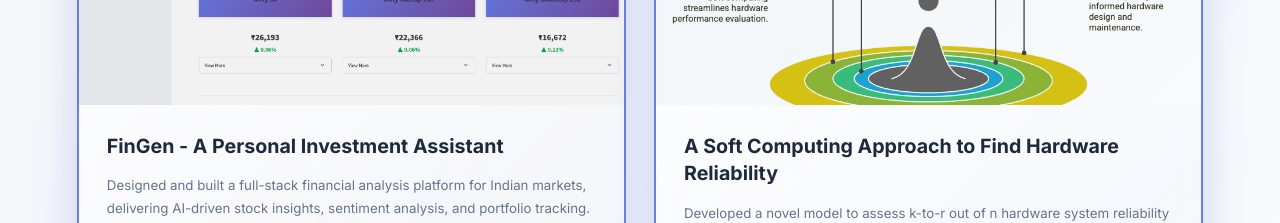
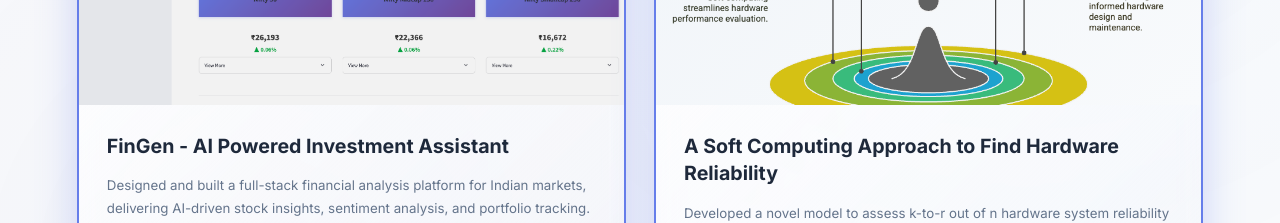
Before and after one commit to Manoj4689/personal-portfolio, a React (Create React App) app: page / in a window 1280 px wide. Shown: the part 6160-6383 px from the top of the page. Built offline with nearby package versions, Linux system fonts and the light colour scheme; no server answers.

Commit message:
Modified FinGen Description

```diff
--- a/src/components/Projects.js
+++ b/src/components/Projects.js
@@ -7,7 +7,7 @@
   const projects = [
     {
       id: 1,
-      title: "FinGen - A Personal Investment Assistant",
+      title: "FinGen - AI Powered Investment Assistant",
       description: "Designed and built a full-stack financial analysis platform for Indian markets, delivering AI-driven stock insights, sentiment analysis, and portfolio tracking.",
       image: "/personal-portfolio/projects/FinGen.png",
       technologies: ["Python", "AI Agents", "Web Scraping", "Sentiment Analysis", "Transformers", "Supabase", "Github Actions"],
```
